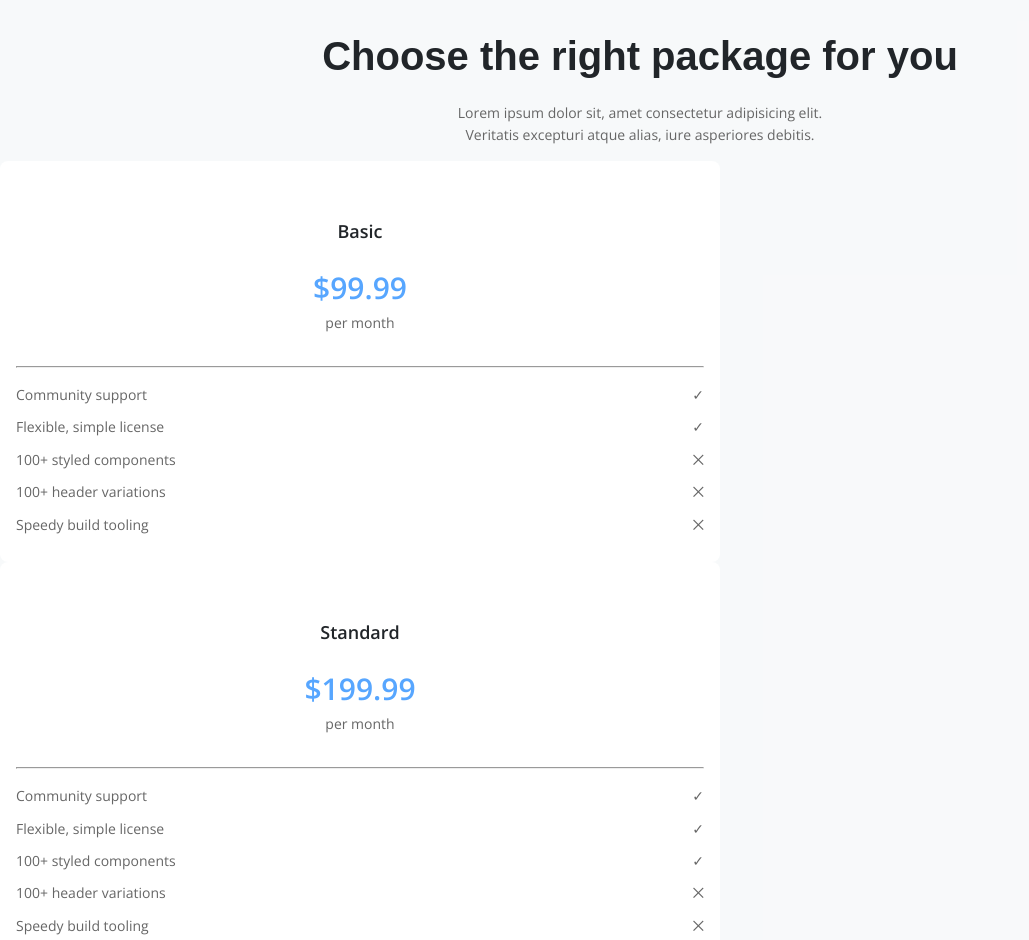
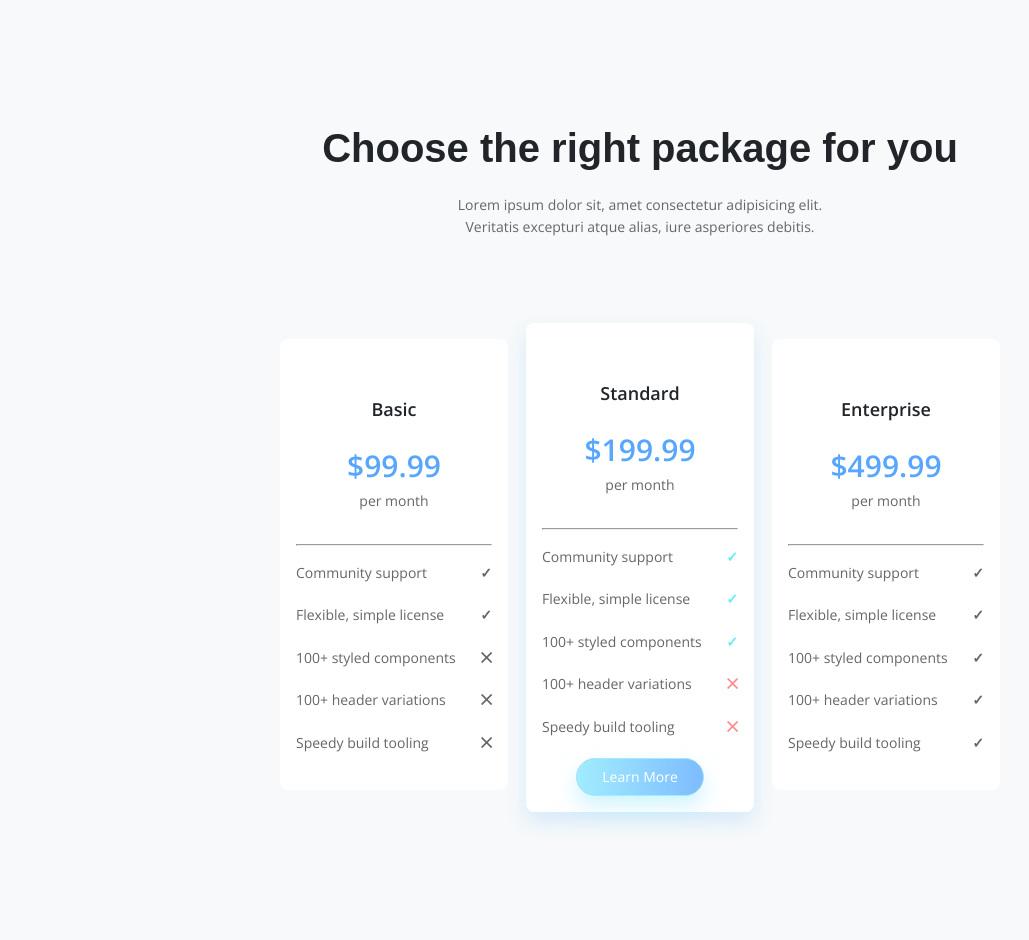
Before and after one commit to dm-1904/CodeRAD, a plain HTML site: page index.html in a window 1280 px wide. Shown: the part 2520-3460 px from the top of the page, without its empty margins (0-1029 px from the left). Drawn offline with nearby package versions, Linux system fonts and the light colour scheme.

Commit message:
complete section 5 part 3

```diff
--- a/css/styles.css
+++ b/css/styles.css
@@ -183,13 +183,29 @@ span.bg-color-6 { background-image: linear-gradient(90deg, #a1ecff 0%, #7dbcff 1
 .block-text.pricing-header {
   text-align: center;
   padding-right: 0;
+  margin: var(--size-100) 0;
 }
 
+.pricing-table {
+  display: grid;
+  grid-template-columns: repeat(auto-fit, minmax(215px, 1fr));
+  gap: var(--size-18);
+  margin: auto;
+  align-items: flex-start;
+}
 
 .price-card {
   background-color: white;
   border-radius: 8px;
   padding: var(--size-16);
+}
+
+.price-card .checked { color: var(--success);}
+.price-card .times { color: var(--danger);}
+
+.price-card.featured {
+  box-shadow: 0 10px 20px rgba(82, 179, 255, 0.2);
+  margin-top: -1rem;
 }
 
 .price-card h3 {
@@ -211,5 +227,10 @@ span.bg-color-6 { background-image: linear-gradient(90deg, #a1ecff 0%, #7dbcff 1
 .price-card .price,
 .price-card .billed { text-align: center; }
 
-.price-card li { margin-bottom: var(--size-10);}
-.price-card .icon { float: right;}
+.price-card li { margin-bottom: var(--size-20);}
+.price-card .icon {
+  float: right;
+  font-weight: 600;
+}
+
+.plan-btn-wrapper { text-align: center;}
--- a/index.html
+++ b/index.html
@@ -187,7 +187,7 @@
           </ul>
         </div>
 
-        <div class="price-card">
+        <div class="price-card featured">
           <h3>Standard</h3>
           <div class="price">$199.99</div>
           <div class="billed">per month</div>
@@ -195,25 +195,27 @@
           <ul>
             <li>
               <span class="title">Community support</span>
-              <span class="icon">&#x2713</span>
+              <span class="icon checked">&#x2713</span>
             </li>
             <li>
               <span class="title">Flexible, simple license</span>
-              <span class="icon">&#x2713</span>
+              <span class="icon checked">&#x2713</span>
             </li>
             <li>
               <span class="title">100+ styled components</span>
-              <span class="icon">&#x2713</span>
+              <span class="icon checked">&#x2713</span>
             </li>
             <li>
               <span class="title">100+ header variations</span>
-              <span class="icon">&#10761</span>
+              <span class="icon times">&#10761</span>
             </li>
             <li>
               <span class="title">Speedy build tooling</span>
-              <span class="icon">&#10761</span>
+              <span class="icon times">&#10761</span>
             </li>
-
+            <div class="plan-btn-wrapper">
+              <a href="" class="btn btn-primary">Learn More</a>
+            </div>
           </ul>
         </div>
 
```
